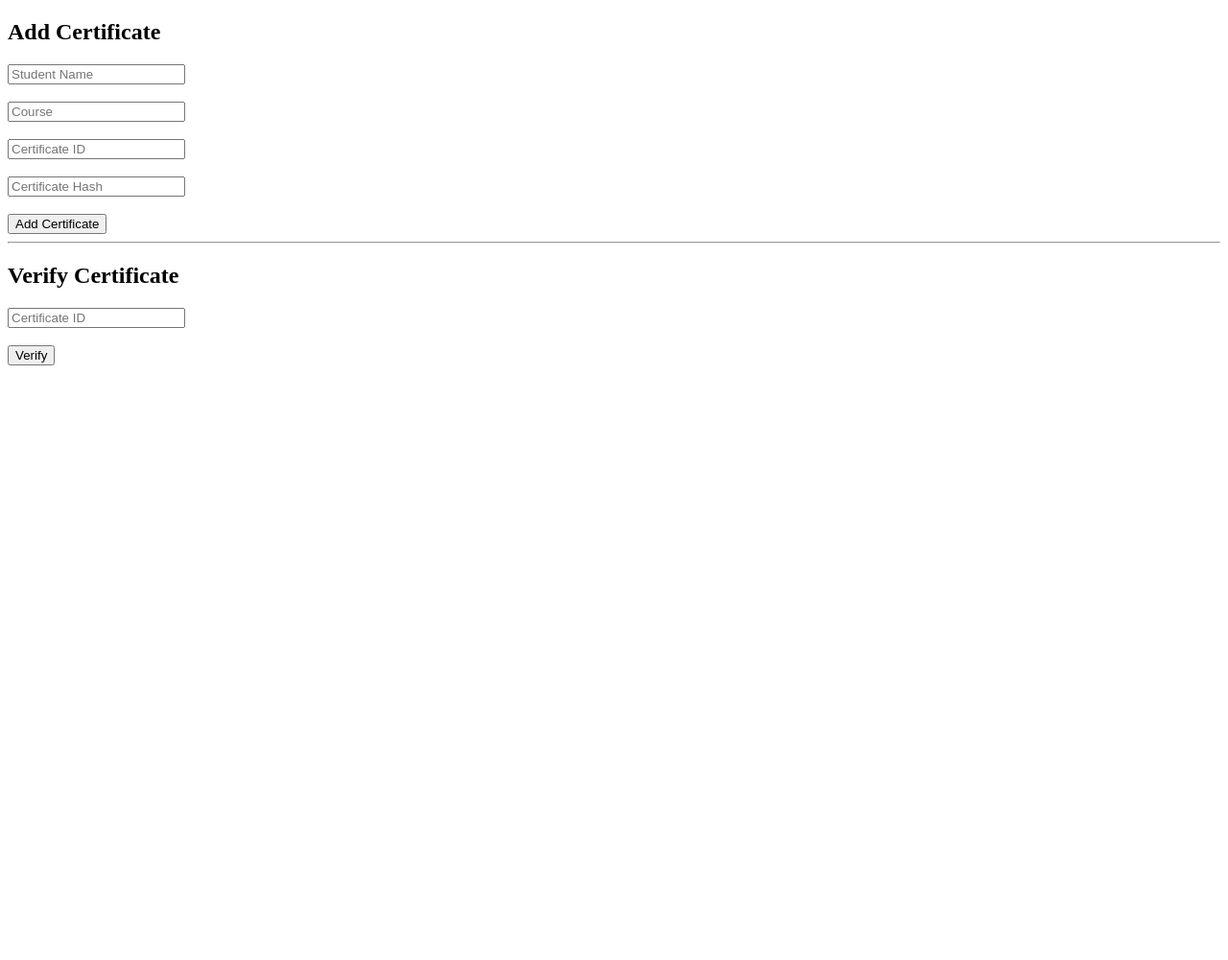
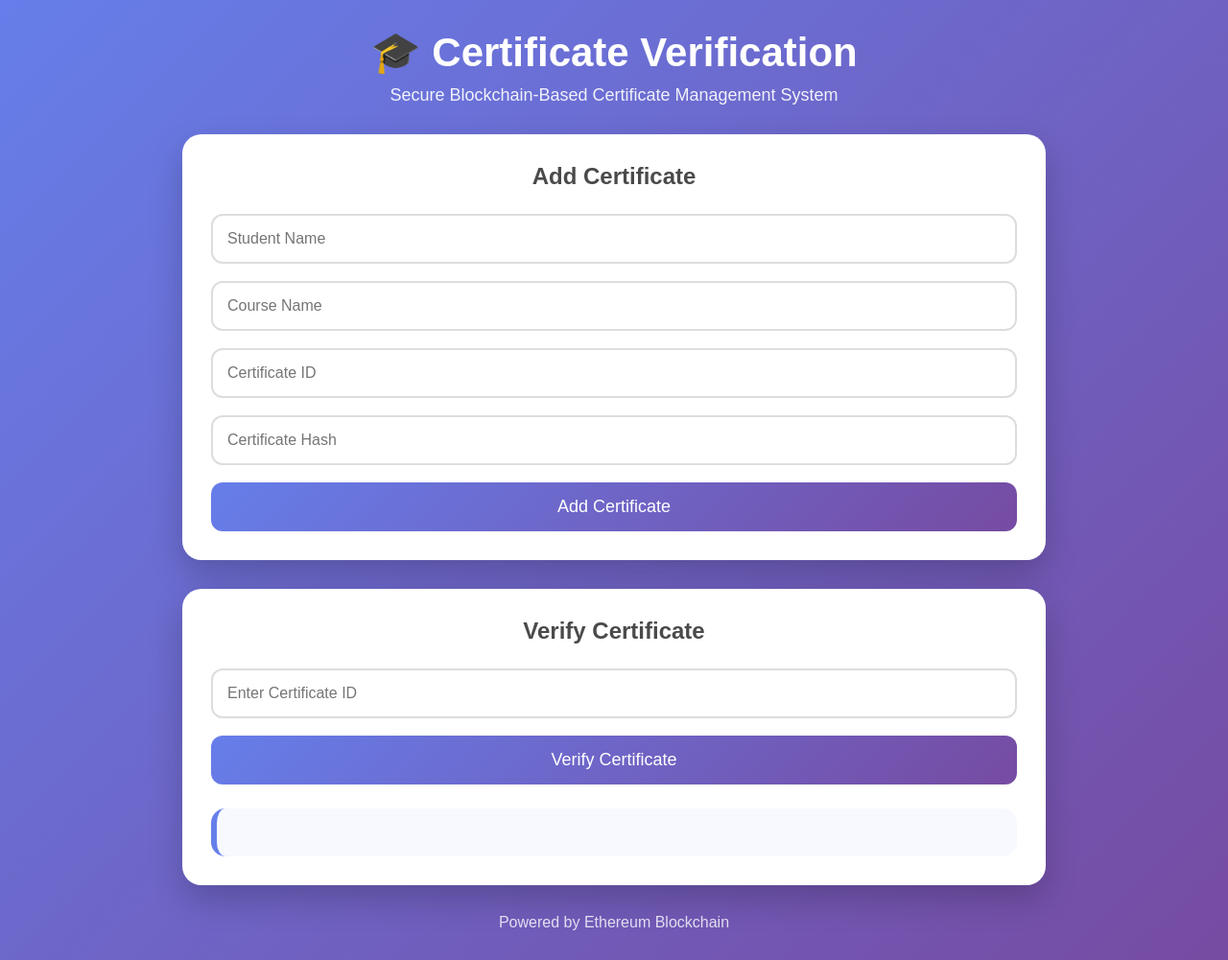
Before and after one commit to soundarya28/blockchain_srm, a plain HTML site: page index.html in a window 1280 px wide. Shown: the whole page at 96% size. Before the commit the page ends 800 px from the top, so only its background shows below. Drawn offline with nearby package versions, Linux system fonts and the light colour scheme.

Commit message:
Modify UI

```diff
--- a/index.html
+++ b/index.html
@@ -1,40 +1,166 @@
 <!DOCTYPE html>
-<html>
+<html lang="en">
+<head>
+    <meta charset="UTF-8">
+    <meta name="viewport" content="width=device-width, initial-scale=1.0">
+    <title>Blockchain Certificate Verification</title>
 
-<head>
+    <script src="https://cdn.jsdelivr.net/npm/ethers@6.13.2/dist/ethers.umd.min.js"></script>
 
-<title>Certificate Verification</title>
+    <style>
+        * {
+            margin: 0;
+            padding: 0;
+            box-sizing: border-box;
+            font-family: Arial, sans-serif;
+        }
 
-<script src="https://cdn.jsdelivr.net/npm/ethers/dist/ethers.min.js"></script>
+        body {
+            background: linear-gradient(135deg, #667eea, #764ba2);
+            min-height: 100vh;
+            padding: 30px;
+            color: #333;
+        }
 
+        .container {
+            max-width: 900px;
+            margin: auto;
+        }
+
+        .header {
+            text-align: center;
+            color: white;
+            margin-bottom: 30px;
+        }
+
+        .header h1 {
+            font-size: 42px;
+            margin-bottom: 10px;
+        }
+
+        .header p {
+            font-size: 18px;
+            opacity: 0.9;
+        }
+
+        .card {
+            background: white;
+            border-radius: 20px;
+            padding: 30px;
+            margin-bottom: 30px;
+            box-shadow: 0 15px 35px rgba(0, 0, 0, 0.2);
+        }
+
+        h2 {
+            color: #4a4a4a;
+            margin-bottom: 25px;
+            text-align: center;
+        }
+
+        input {
+            width: 100%;
+            padding: 15px;
+            margin-bottom: 18px;
+            border: 2px solid #ddd;
+            border-radius: 12px;
+            font-size: 16px;
+            transition: 0.3s;
+        }
+
+        input:focus {
+            outline: none;
+            border-color: #667eea;
+            box-shadow: 0 0 10px rgba(102, 126, 234, 0.3);
+        }
+
+        button {
+            width: 100%;
+            padding: 15px;
+            background: linear-gradient(135deg, #667eea, #764ba2);
+            color: white;
+            border: none;
+            border-radius: 12px;
+            font-size: 18px;
+            cursor: pointer;
+            transition: 0.3s;
+        }
+
+        button:hover {
+            transform: translateY(-2px);
+            box-shadow: 0 10px 20px rgba(102, 126, 234, 0.4);
+        }
+
+        #result {
+            margin-top: 25px;
+            padding: 25px;
+            border-radius: 15px;
+            background: #f8f9ff;
+            border-left: 6px solid #667eea;
+            line-height: 1.8;
+            font-size: 17px;
+        }
+
+        .success {
+            color: #155724;
+            background: #d4edda;
+            border-left-color: #28a745 !important;
+        }
+
+        .footer {
+            text-align: center;
+            color: white;
+            margin-top: 20px;
+            opacity: 0.8;
+        }
+
+        @media (max-width: 768px) {
+            .header h1 {
+                font-size: 32px;
+            }
+
+            .card {
+                padding: 20px;
+            }
+        }
+    </style>
 </head>
-
 <body>
 
-<h2>Add Certificate</h2>
+<div class="container">
 
-<input id="name" placeholder="Student Name"><br><br>
+    <div class="header">
+        <h1>🎓 Certificate Verification</h1>
+        <p>Secure Blockchain-Based Certificate Management System</p>
+    </div>
 
-<input id="course" placeholder="Course"><br><br>
+    <div class="card">
+        <h2>Add Certificate</h2>
 
-<input id="certId" placeholder="Certificate ID"><br><br>
+        <input id="name" placeholder="Student Name">
+        <input id="course" placeholder="Course Name">
+        <input id="certId" placeholder="Certificate ID">
+        <input id="hash" placeholder="Certificate Hash">
 
-<input id="hash" placeholder="Certificate Hash"><br><br>
+        <button onclick="addCertificate()">Add Certificate</button>
+    </div>
 
-<button onclick="addCertificate()">Add Certificate</button>
+    <div class="card">
+        <h2>Verify Certificate</h2>
 
-<hr>
+        <input id="verifyId" placeholder="Enter Certificate ID">
 
-<h2>Verify Certificate</h2>
+        <button onclick="verifyCertificate()">Verify Certificate</button>
 
-<input id="verifyId" placeholder="Certificate ID"><br><br>
+        <div id="result"></div>
+    </div>
 
-<button onclick="verifyCertificate()">Verify</button>
+    <div class="footer">
+        Powered by Ethereum Blockchain
+    </div>
 
-<p id="result"></p>
+</div>
 
 <script src="app.js"></script>
 
 </body>
-
 </html>
```
